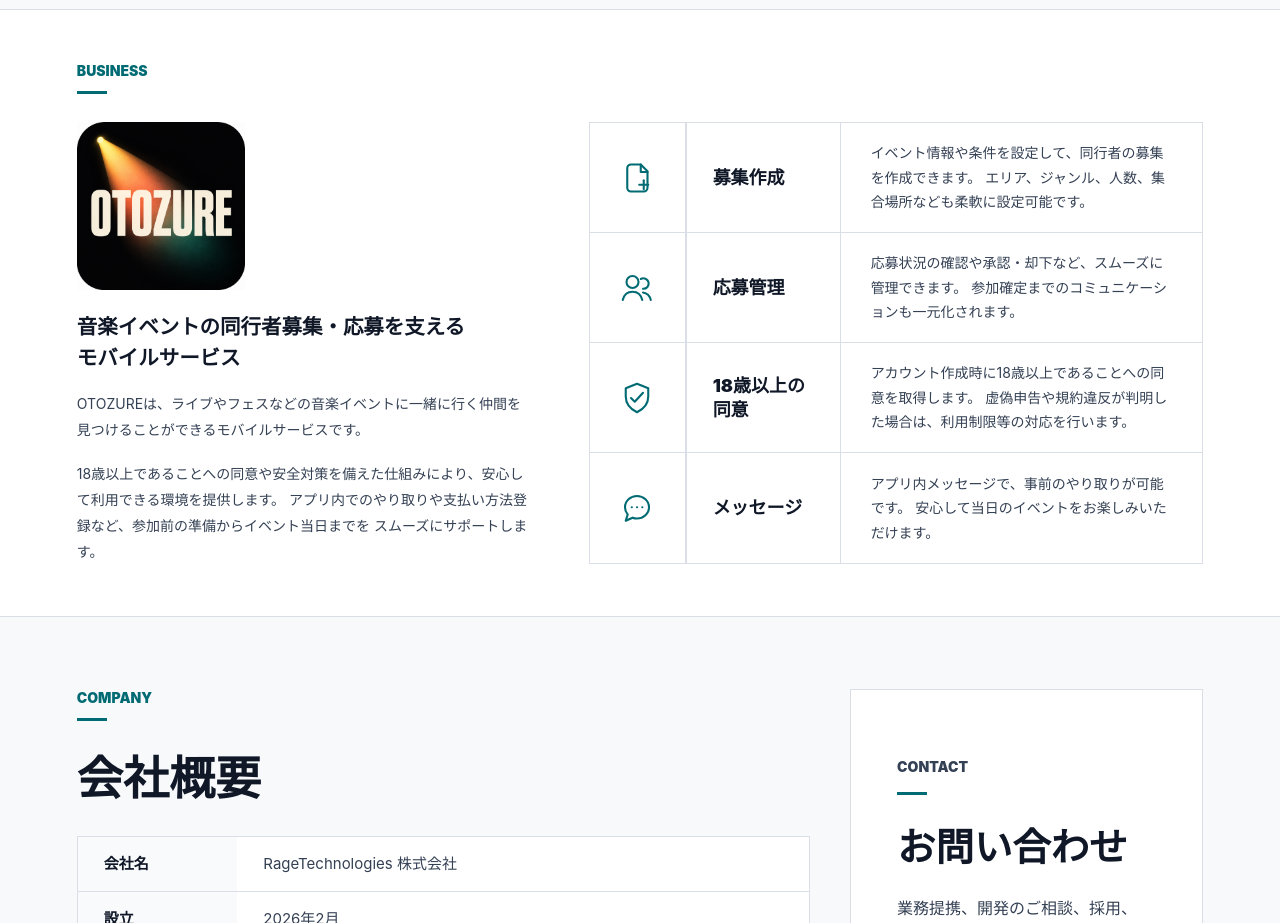
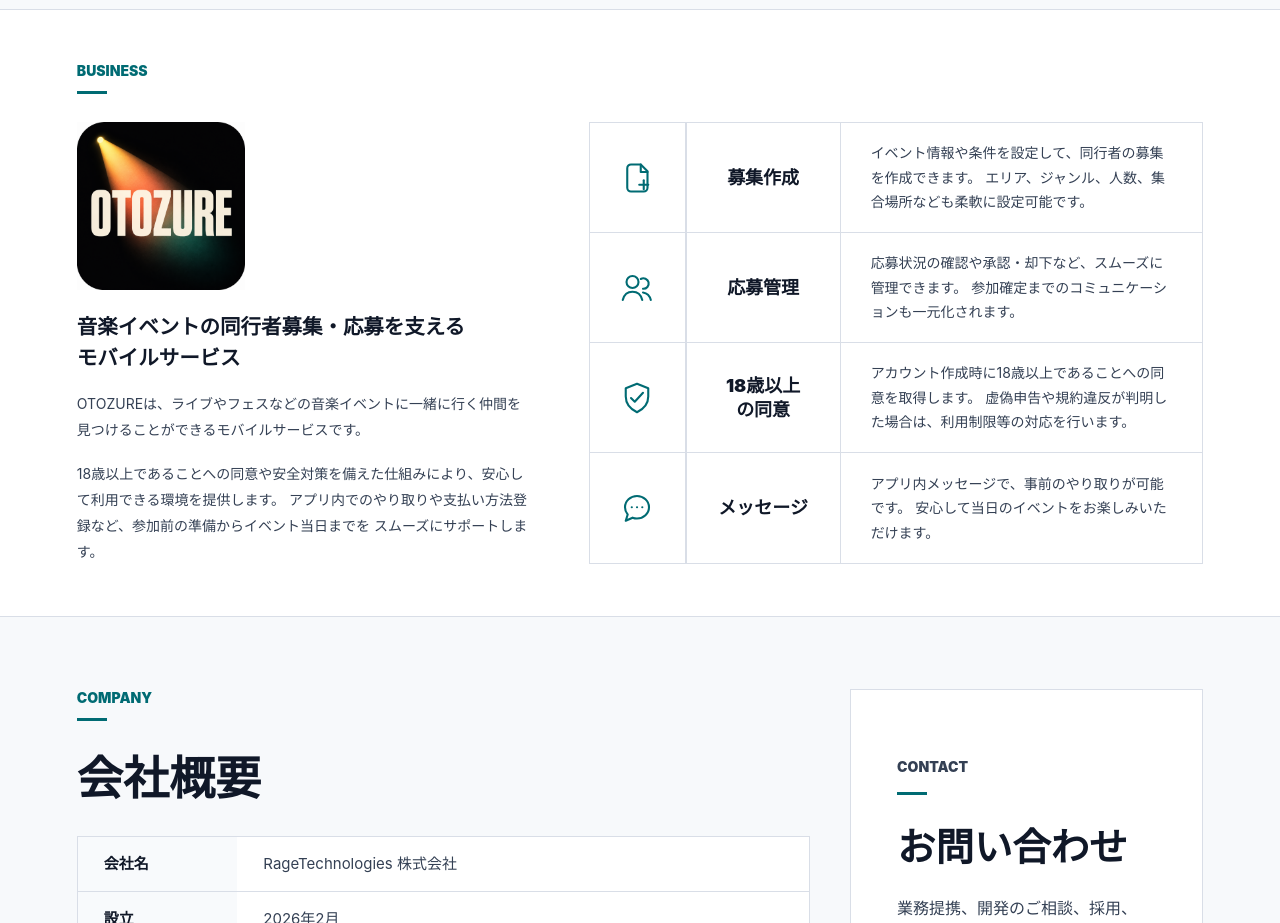
Before and after one commit to tatsupac/ragetechnologies-site, a website: page index.html in a window 1280 px wide. Shown: the part 840-1763 px from the top of the page. Drawn offline with Linux system fonts and the light colour scheme.

Commit message:
Fix age consent label wrapping

```diff
--- a/index.html
+++ b/index.html
@@ -107,7 +107,7 @@
                   <path d="m16 24 5 5 11-12" />
                 </svg>
               </div>
-              <h3>18歳以上の同意</h3>
+              <h3><span>18歳以上</span><span>の同意</span></h3>
               <p>
                 アカウント作成時に18歳以上であることへの同意を取得します。
                 虚偽申告や規約違反が判明した場合は、利用制限等の対応を行います。
--- a/styles.css
+++ b/styles.css
@@ -491,6 +491,8 @@ h2 {
 .business-feature-list h3 {
   align-self: stretch;
   display: flex;
+  flex-direction: column;
+  justify-content: center;
   align-items: center;
   padding: 0 26px;
   border-left: 1px solid var(--line);
@@ -498,6 +500,7 @@ h2 {
   font-weight: 900;
   line-height: 1.35;
   min-width: 0;
+  text-align: center;
   overflow-wrap: anywhere;
 }
 
```
